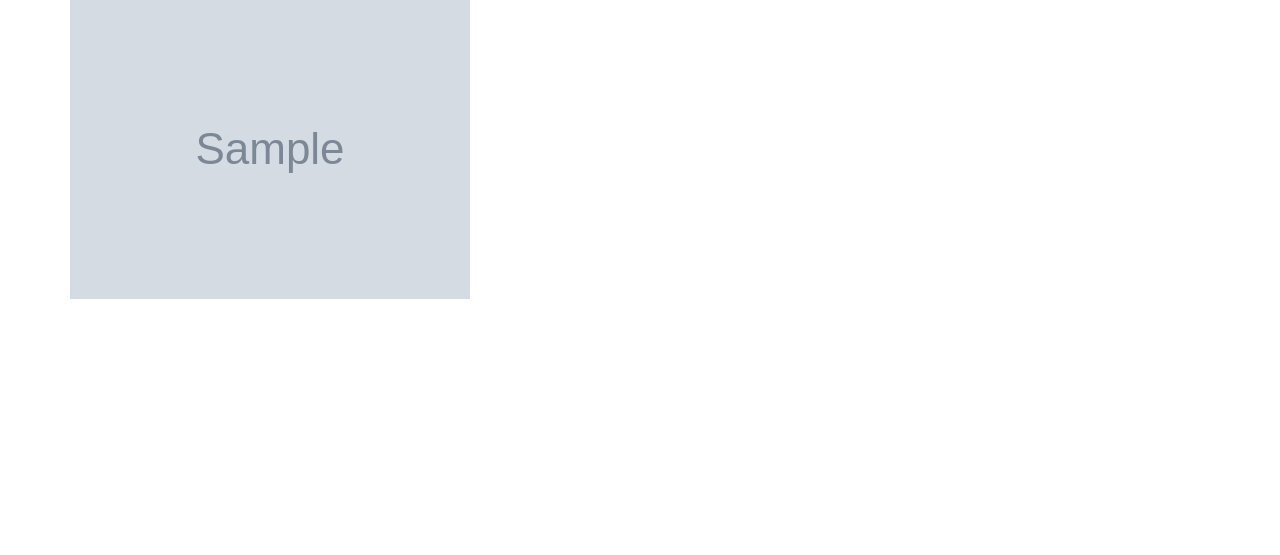
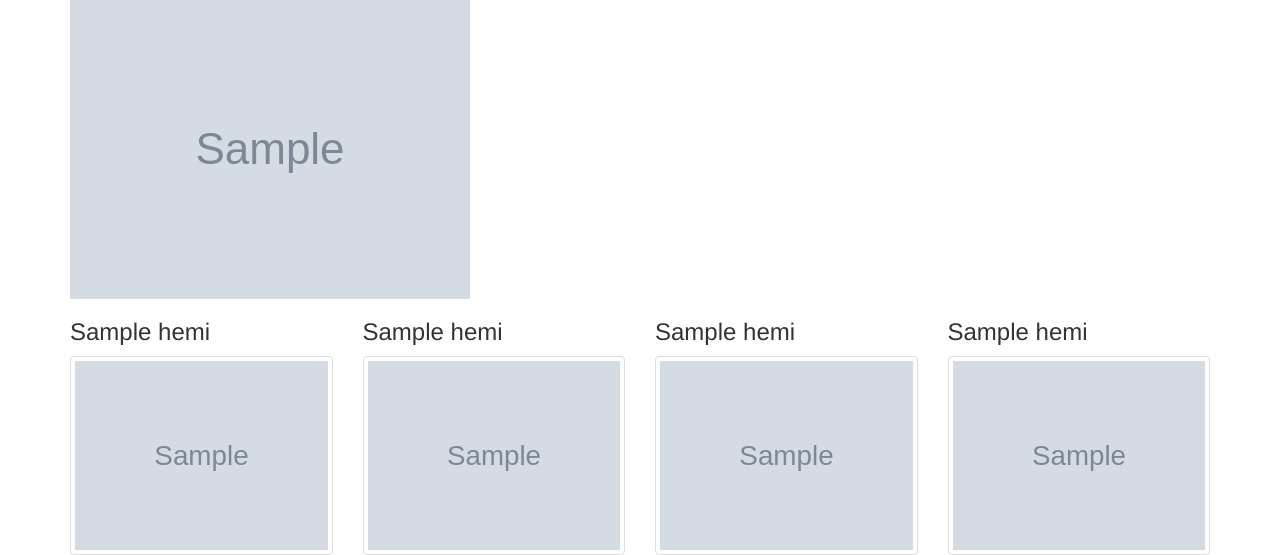
Before and after one commit to susiexia/Mission-to-Mars, a Flask app: page / in a window 1280 px wide. Shown: the part 307-862 px from the top of the page. Before the commit the page ends 606 px from the top, so only its background shows below. Run offline with Flask 2, Linux system fonts and the light colour scheme; grey boxes marked "Sample" are stand-in pictures; a database or web service that is not in the repository returns one stand-in record (values such as "Sample title"); some libraries are stand-ins or nearby versions.

Commit message:
challenge

```diff
--- a/apps/app.py
+++ b/apps/app.py
@@ -1,7 +1,7 @@
 
 from flask import Flask, render_template
 from flask_pymongo import PyMongo
-import scraping  # self created python file
+import scraping  # the self created python file
 
 # set up Flask
 app = Flask(__name__)
@@ -28,7 +28,7 @@ def scrape():
     mars = mongo.db.mars
     mars_data = scraping.scrape_all()
     mars.update({}, mars_data, upsert = True)
-    return "Scraping Successful!"
+    return render_template('index2.html', mars = mars)
 
 # run flask app using terminal
 if __name__ == '__main__':
--- a/apps/templates/index.html
+++ b/apps/templates/index.html
@@ -38,6 +38,7 @@
             </div>
         </div>
 
+
         <!--Same row level-->
         <div class="row" id="mars-featured-image">
             <!--Section 3: Featured Image-->
@@ -57,6 +58,39 @@
 
         </div>
 
+
+        <!--Section 4: Mars Hemispheres image thumbnails-->
+        <div class="row" id="mars-hemispheres">
+
+            <div class="col-md-3" id="Cerberus">
+                <h3>{{mars.hemi_data[0]['title']}}</h3>
+                <img src="{{mars.hemi_data[0]['img_url']}}" class="img-thumbnail"
+                    alt="Responsive image"
+                />
+            </div>
+            <div class="col-md-3" id="Schiaparelli">
+                <h3>{{mars.hemi_data[1]['title']}}</h3>
+                <img src="{{mars.hemi_data[1]['img_url']}}" class="img-thumbnail"
+                    alt="Responsive image"
+                />
+            </div>
+
+            <div class="col-md-3" id="Syrtis Major">
+                <h3>{{mars.hemi_data[2]['title']}}</h3>
+                <img src="{{mars.hemi_data[2]['img_url']}}" class="img-thumbnail"
+                    alt="Responsive image"
+                />
+            </div>
+
+            <div class="col-md-3" id="Valles Marineris">
+                <h3>{{mars.hemi_data[3]['title']}}</h3>
+                <img src="{{mars.hemi_data[3]['img_url']}}" class="img-thumbnail"
+                    alt="Responsive image"
+                />
+            </div>
+        </div>
+
+
     </div>
 </body>
 </html>
```
Also changed, not shown: apps/scraping.py (+47 -5 lines), apps/templates/index2.html (added, +30 -0 lines).
